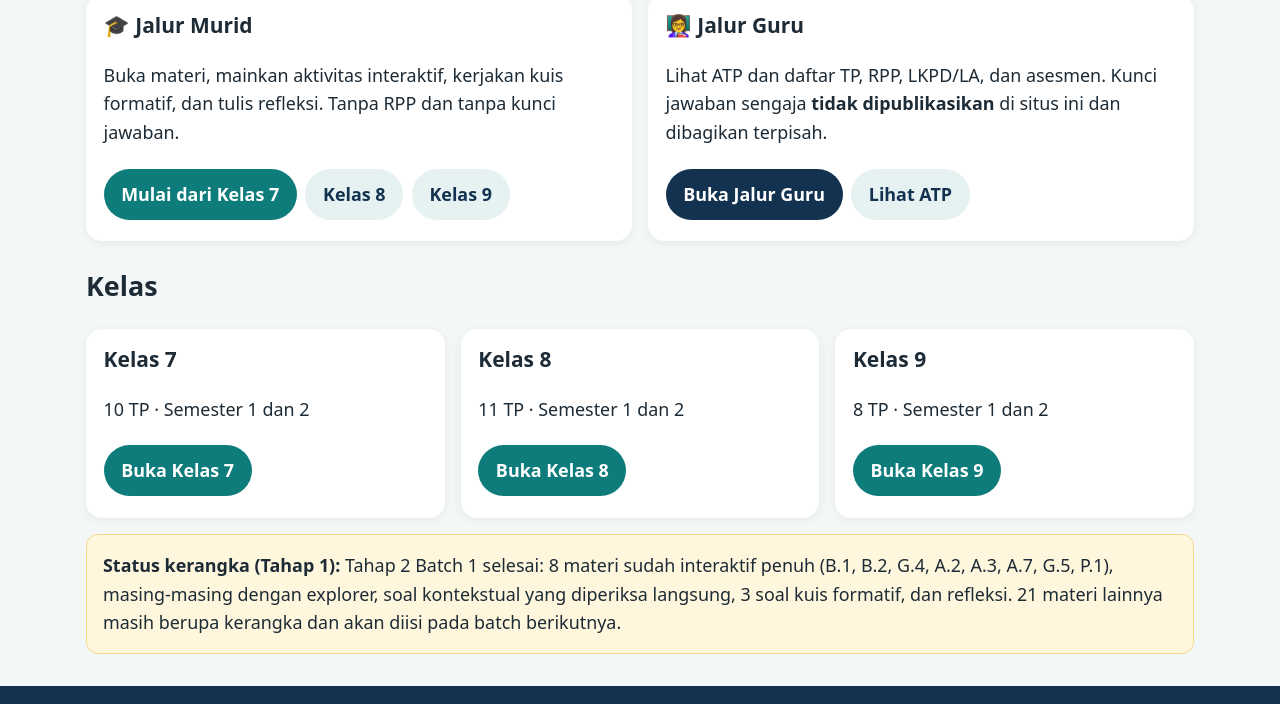
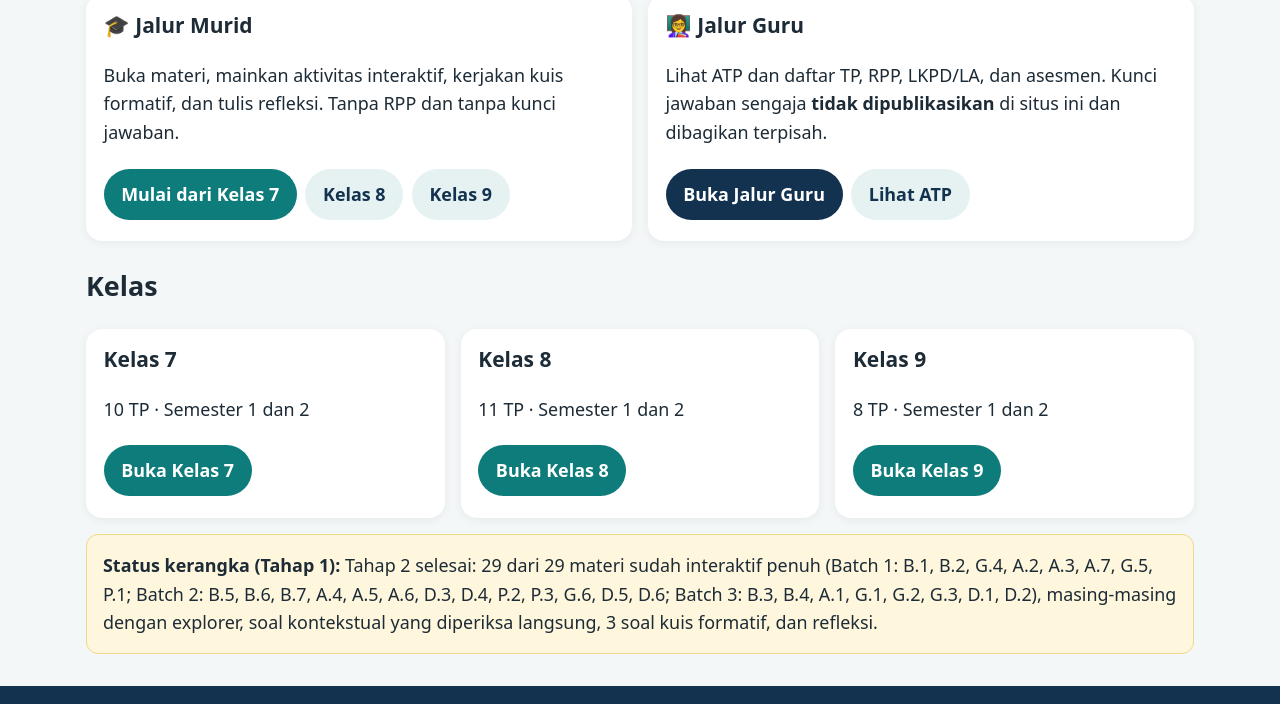
Before and after one commit to buthias98/mpi-mtk-smp-buthias-2026, a plain HTML site: page index.html in a window 1280 px wide. Shown: the part 505-1209 px from the top of the page. Drawn offline with Linux system fonts and the light colour scheme.

Commit message:
Add files via upload

```diff
--- a/index.html
+++ b/index.html
@@ -37,7 +37,7 @@
 </div>
 <h2>Kelas</h2>
 <div class="grid cols3"><article class="card"><h3>Kelas 7</h3><p>10 TP &middot; Semester 1 dan 2</p><a class="btn" href="kelas-7.html">Buka Kelas 7</a></article><article class="card"><h3>Kelas 8</h3><p>11 TP &middot; Semester 1 dan 2</p><a class="btn" href="kelas-8.html">Buka Kelas 8</a></article><article class="card"><h3>Kelas 9</h3><p>8 TP &middot; Semester 1 dan 2</p><a class="btn" href="kelas-9.html">Buka Kelas 9</a></article></div>
-<div class="notice"><strong>Status kerangka (Tahap 1):</strong> Tahap 2 Batch 1 selesai: 8 materi sudah interaktif penuh (B.1, B.2, G.4, A.2, A.3, A.7, G.5, P.1), masing-masing dengan explorer, soal kontekstual yang diperiksa langsung, 3 soal kuis formatif, dan refleksi. 21 materi lainnya masih berupa kerangka dan akan diisi pada batch berikutnya.</div>
+<div class="notice"><strong>Status kerangka (Tahap 1):</strong> Tahap 2 selesai: 29 dari 29 materi sudah interaktif penuh (Batch 1: B.1, B.2, G.4, A.2, A.3, A.7, G.5, P.1; Batch 2: B.5, B.6, B.7, A.4, A.5, A.6, D.3, D.4, P.2, P.3, G.6, D.5, D.6; Batch 3: B.3, B.4, A.1, G.1, G.2, G.3, D.1, D.2), masing-masing dengan explorer, soal kontekstual yang diperiksa langsung, 3 soal kuis formatif, dan refleksi.</div>
 
 </main>
 <footer class="site-footer">
```
